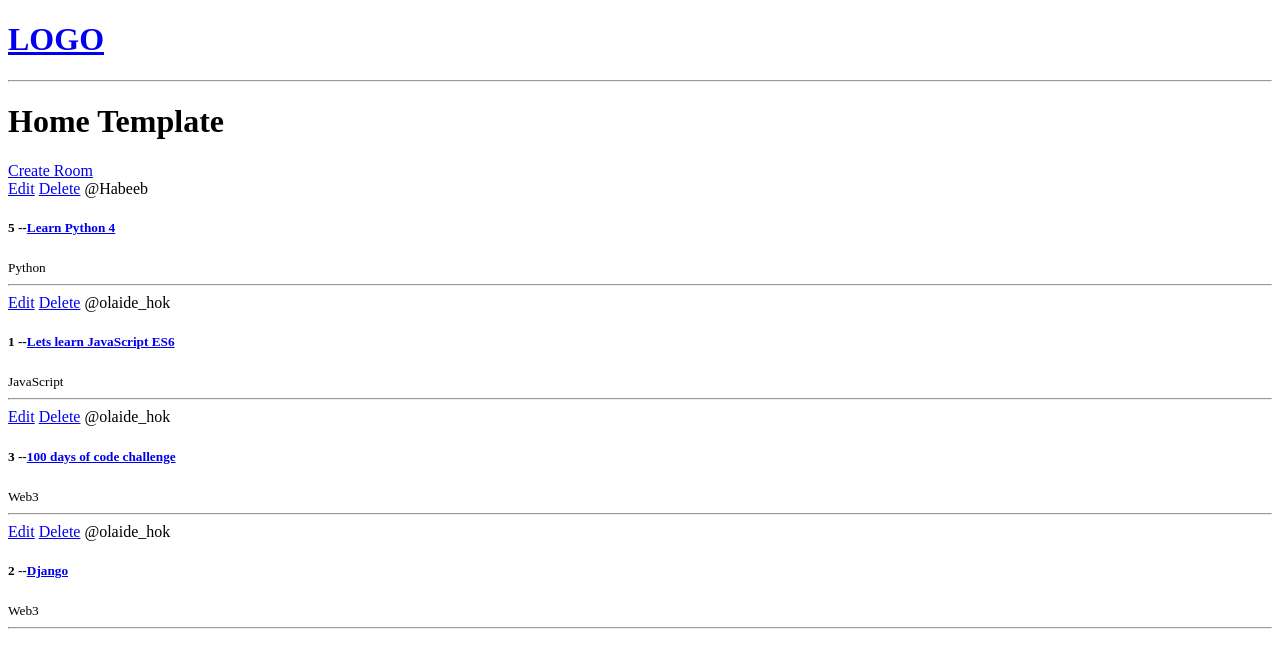
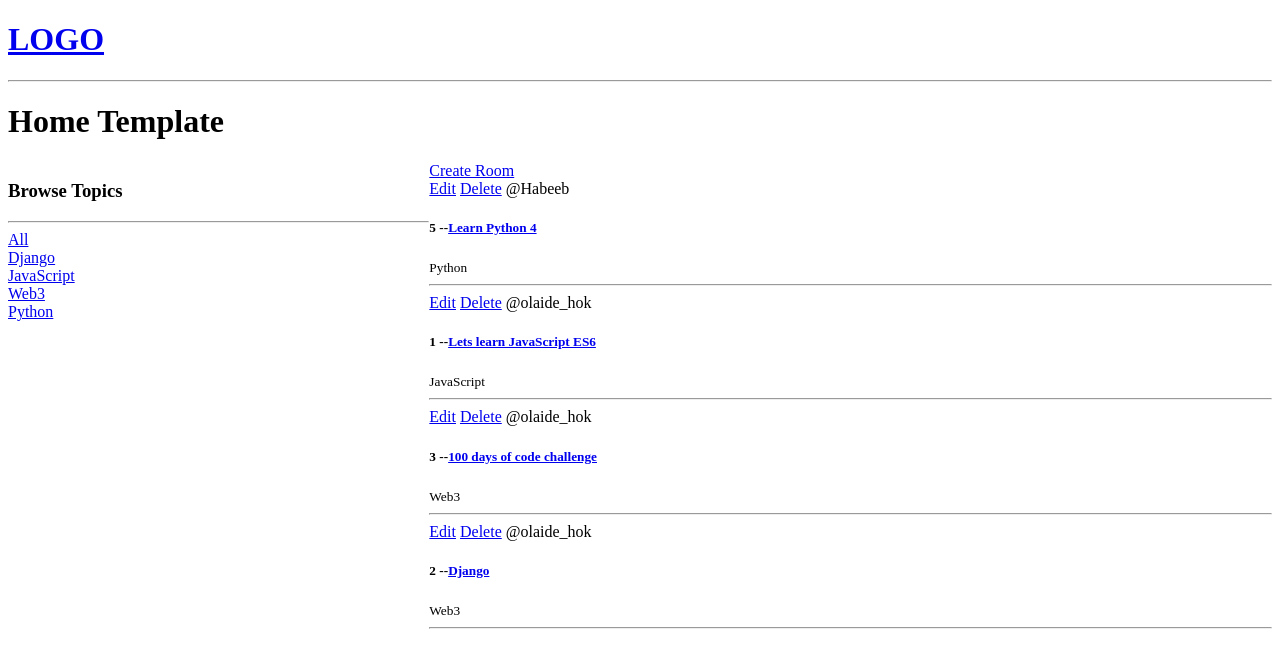
Before and after one commit to olaide-hok/django-studymate, a Django app: page / in a window 1280 px wide. Shown: the top 668 px of the page. Run offline with Django 4.2, Linux system fonts and the light colour scheme; data comes from the database, SQL or seed files in the repository; both versions use the stored data as it was after the commit.

Commit message:
Query handling

```diff
--- a/base/templates/base/home.html
+++ b/base/templates/base/home.html
@@ -1,13 +1,33 @@
 {% extends 'main.html' %}
-
 
 {% block content %}
 
+<style>
+    .home-container {
+        display: grid;
+        grid-template-columns: 1fr 2fr;
+    }
+</style>
 
 <h1>Home Template</h1>
 
+<div class="home-container">
   <div>
+    <h3>Browse Topics</h3>
+    <hr />
 
+    <div>
+        <a href="{% url 'home' %}">All</a>
+    </div>
+
+    {% for topic in topics %}
+        <div>
+            <a href="{% url 'home' %}?q={{topic.name}}">{{topic.name}}</a>
+        </div>
+    {% endfor %}
+  </div>
+
+  <div>
     <a href="{% url 'create-room' %}">Create Room</a>
     <div>
       {% for room in rooms %}
@@ -16,12 +36,15 @@
         <a href="{% url 'delete-room' room.id %}">Delete</a>
 
         <span>@{{room.host.username}}</span>
-                <h5>{{room.id}} --<a href="{% url 'room' room.id %}" >{{room.name}}</a> </h5>
+        <h5>
+          {{room.id}} --<a href="{% url 'room' room.id %}">{{room.name}}</a>
+        </h5>
         <small>{{room.topic.name}}</small>
-                <hr>
+        <hr />
       </div>
       {% endfor %}
     </div>
   </div>
+</div>
 
 {% endblock content %}
--- a/base/views.py
+++ b/base/views.py
@@ -1,5 +1,5 @@
 from django.shortcuts import render, redirect
-from .models import Room
+from .models import Room, Topic
 from .forms import RoomForm
 
 # Create your views here.
@@ -12,8 +12,12 @@ from .forms import RoomForm
 
 
 def home(request):
-    rooms = Room.objects.all()
-    context = {'rooms': rooms}
+    q = request.GET.get('q') if request.GET.get('q') != None else ''
+    rooms = Room.objects.filter(topic__name__icontains=q)
+
+    topics = Topic.objects.all()
+
+    context = {'rooms': rooms, 'topics':topics}
     return render(request, 'base/home.html', context)
 
 def room(request, pk):
```
Also changed, not shown: db.sqlite3. Lines whose indentation alone changed are shown as unchanged.
